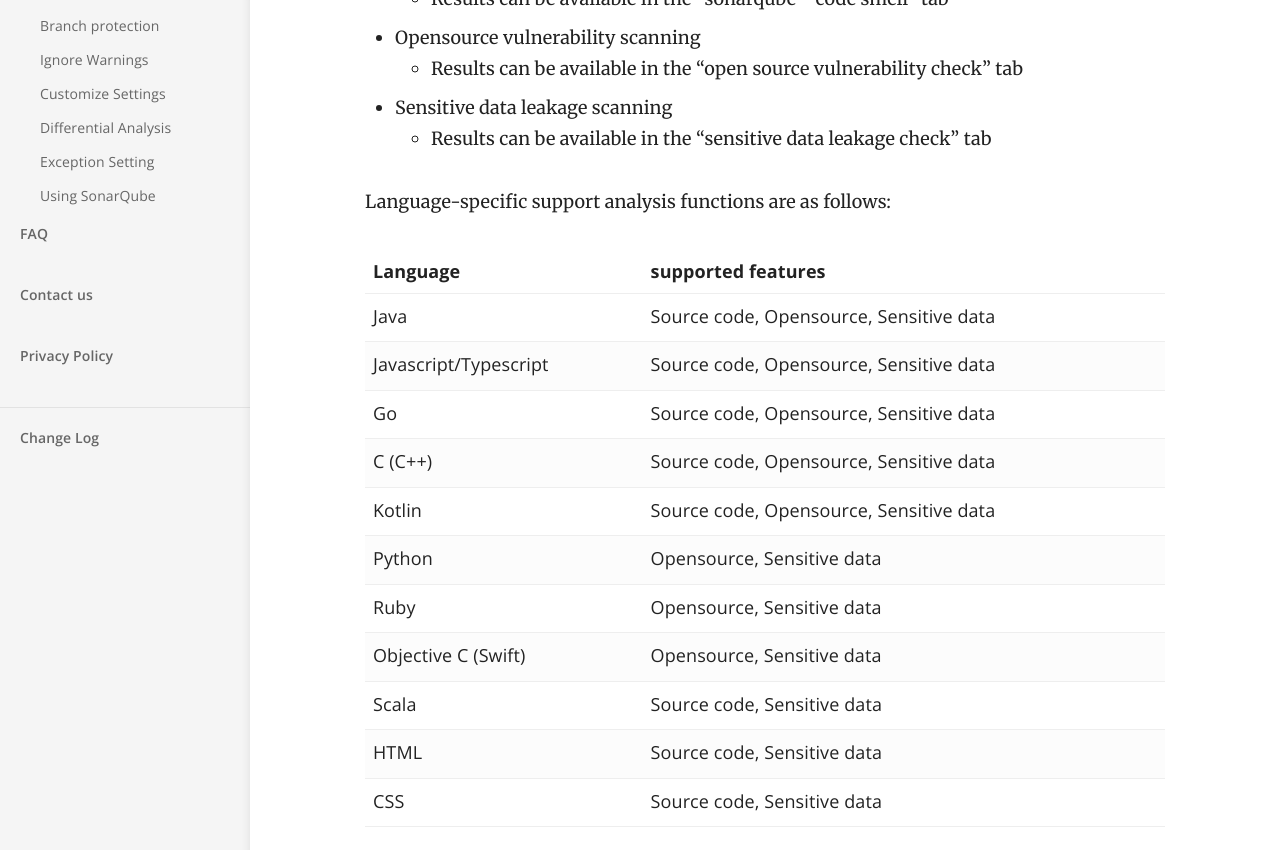
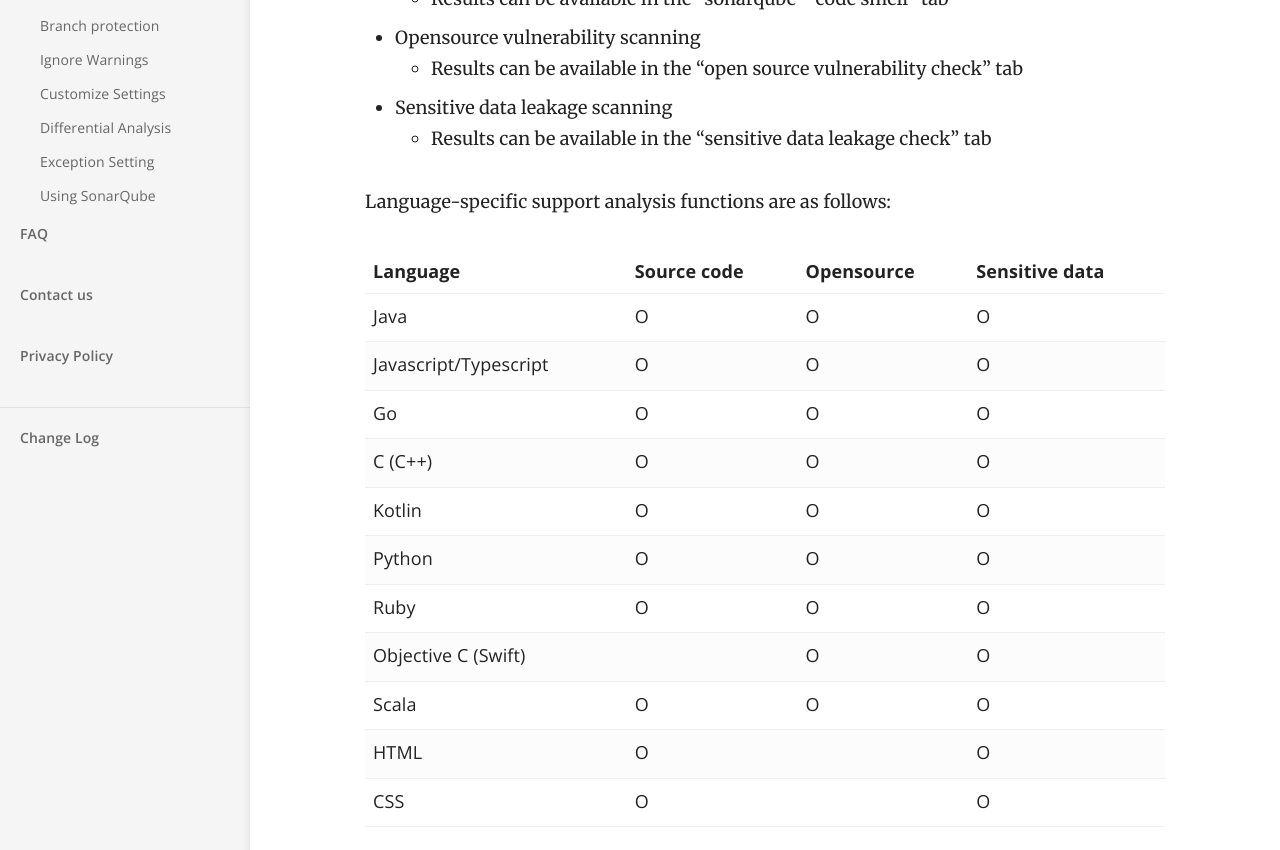
Before and after one commit to naver-security/nshiftkey-doc, a Jekyll site: the page built from _docs/1-static-analysis/requirement.md, in a window 1280 px wide and 900 px high, scrolled down 592 px. Shown: the top 850 px of the window. Built offline with Jekyll 4.4.1, drawn with Linux system fonts in a browser that asks for light colours.

Commit message:
Update requirement.md

```diff
--- a/_docs/1-static-analysis/requirement.md
+++ b/_docs/1-static-analysis/requirement.md
@@ -21,19 +21,19 @@ The static analysis module of NShiftKey supports the following features:
 
 Language-specific support analysis functions are as follows:
 
-Language | supported features
--- | --
-Java | Source code, Opensource, Sensitive data
-Javascript/Typescript | Source code, Opensource, Sensitive data
-Go | Source code, Opensource, Sensitive data
-C (C++) | Source code, Opensource, Sensitive data
-Kotlin | Source code, Opensource, Sensitive data
-Python | Opensource, Sensitive data
-Ruby | Opensource, Sensitive data
-Objective C (Swift) | Opensource, Sensitive data
-Scala | Source code, Sensitive data
-HTML | Source code, Sensitive data
-CSS | Source code, Sensitive data
+Language | Source code | Opensource | Sensitive data
+-- | -- | -- | --
+Java | O | O | O
+Javascript/Typescript | O | O | O
+Go | O | O | O
+C (C++) | O | O | O
+Kotlin | O | O | O
+Python | O | O | O
+Ruby | O | O | O
+Objective C (Swift) | | O | O
+Scala | O | O | O
+HTML | O | | O
+CSS | O | | O
 
 
 ### Trigger condition of Source code vulnerability scanning
```
